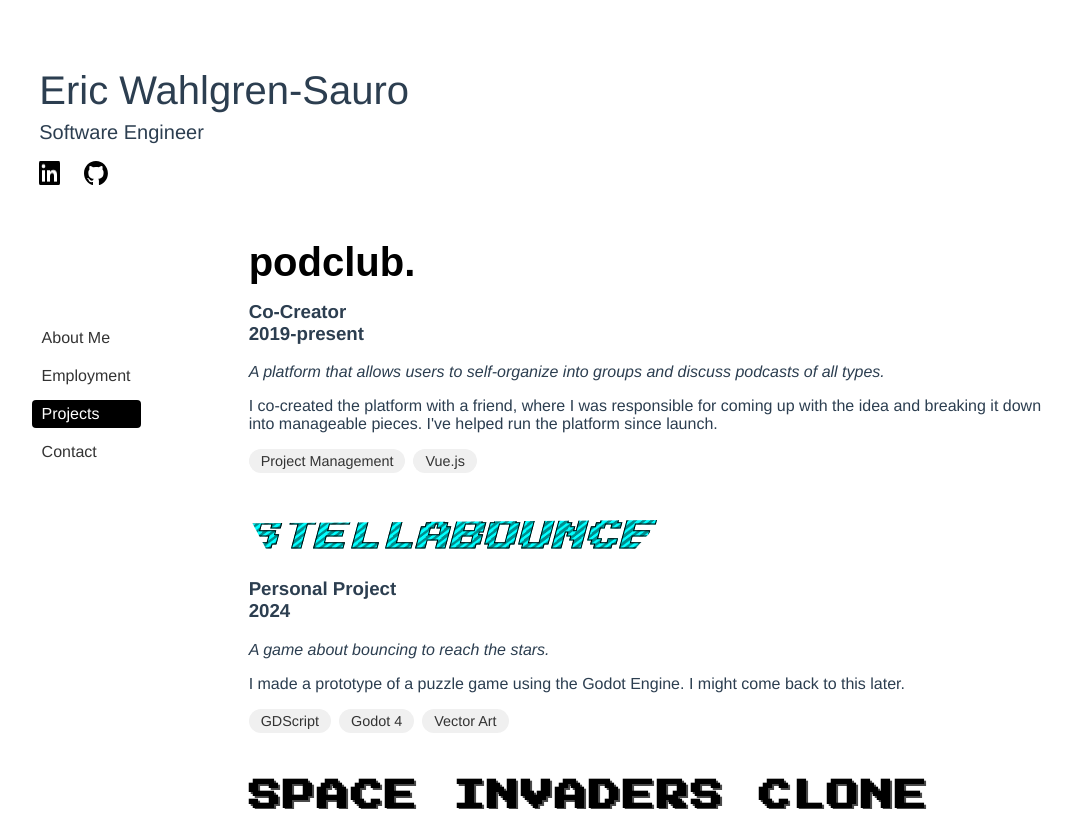
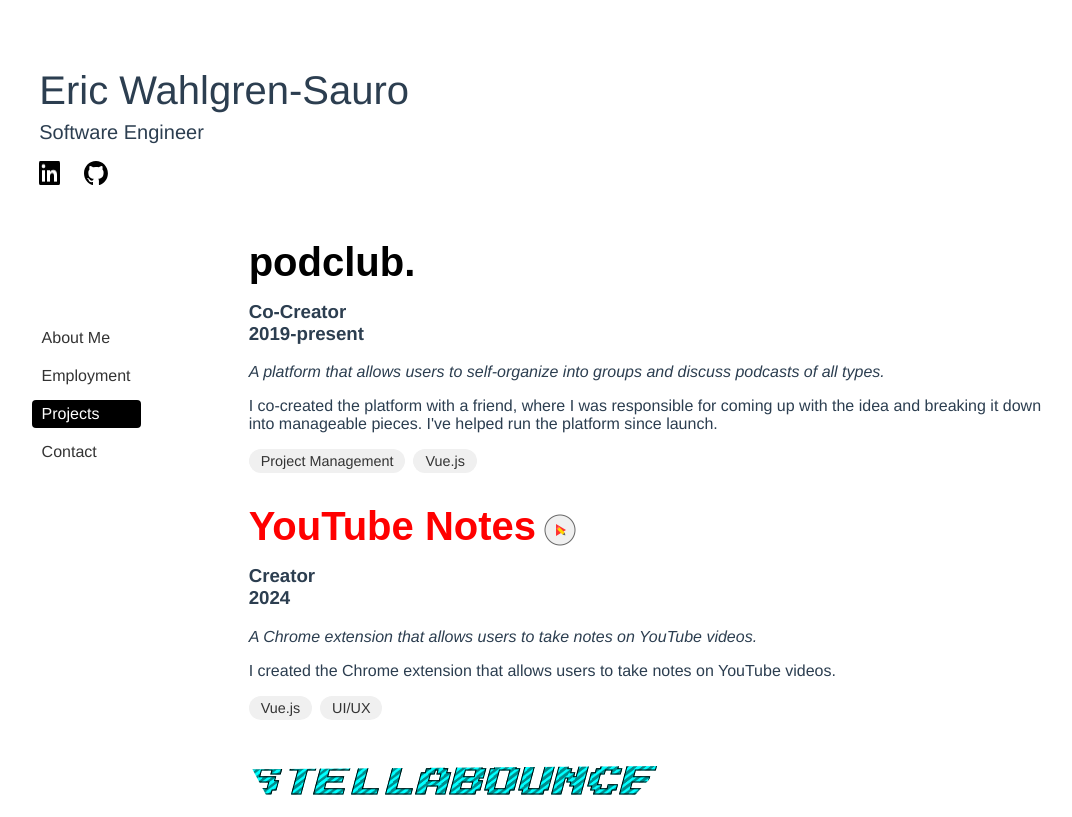
Before and after one commit to cews7/cews7.github.io, a Vue app in the folder cews-personal/: page /projects in a window 1280 px wide. Shown: the whole page, without its empty margins (14-1086 px from the left). Built offline with nearby package versions, Linux system fonts and the light colour scheme.

Commit message:
add youtube notes project

```diff
--- /dev/null
+++ b/cews-personal/src/components/projects/YouTubeNotes.vue
@@ -0,0 +1,77 @@
+<template>
+    <div class="youtube-notes">
+      <h2 @mouseover="unfoldTiles" @mouseleave="foldTiles" class="youtube-notes-header">
+        <a href="https://chromewebstore.google.com/detail/youtube-notes/bkpibpnngpjoecfcjjniipjlcihkknkn" target="_blank">YouTube Notes</a>
+        <img src="/public/assets/youtube-notes.png" alt="YouTube Notes Chrome Extension" class="youtube-notes-logo" />
+      </h2>
+      <h3>Creator <br> 2024</h3>
+      <p><i>A Chrome extension that allows users to take notes on YouTube videos.</i></p>
+      <p>
+        I created the Chrome extension that allows users to take notes on YouTube videos.
+      </p>
+      <div class="skills">
+        <span class="pill">Vue.js</span>
+        <span class="pill">UI/UX</span>
+      </div>
+    </div>
+  </template>
+
+  <script>
+  export default {
+    name: 'YouTubeNotes',
+    methods: {
+      unfoldTiles() {
+        document.documentElement.style.setProperty('--tile-1-color', 'rgba(255, 0, 0, 0.5)'); // YouTube Red
+        document.documentElement.style.setProperty('--tile-2-color', 'rgba(33, 33, 33, 0.5)'); // YouTube Dark Gray
+        document.documentElement.style.setProperty('--tile-3-color', 'rgba(255, 255, 255, 0.5)'); // YouTube White
+        document.querySelectorAll('.tile').forEach(tile => {
+          tile.style.transform = 'scaleX(1)';
+          tile.style.width = '20px';  // Adjust this value as needed
+          tile.style.left = tile.classList.contains('tile-2') ? 'auto' : '0';
+          tile.style.right = tile.classList.contains('tile-2') ? '0' : 'auto';
+        });
+      },
+      foldTiles() {
+        document.querySelectorAll('.tile').forEach(tile => tile.style.transform = 'scaleX(0)');
+      }
+    }
+  }
+  </script>
+
+  <style scoped>
+  .youtube-notes-header {
+    font-family: Arial, Helvetica, sans-serif;
+    font-weight: bold;
+    font-size: 2.5rem;
+    margin-bottom: 0;
+    line-height: 1;
+  }
+
+  .youtube-notes-header a {
+    text-decoration: none;
+    color: #ff0000;
+  }
+
+  .skills {
+    display: flex;
+    flex-wrap: wrap;
+    gap: 8px;
+    margin-top: 12px;
+  }
+
+  .pill {
+    background-color: #f0f0f0;
+    color: #333;
+    padding: 4px 12px;
+    border-radius: 16px;
+    font-size: 0.9rem;
+    font-weight: 500;
+  }
+
+  .youtube-notes-logo {
+    width: 32px;
+    height: 32px;
+    vertical-align: middle;
+    margin-left: 8px;
+  }
+  </style>
--- a/cews-personal/src/views/Projects.vue
+++ b/cews-personal/src/views/Projects.vue
@@ -1,6 +1,7 @@
 <template>
   <div class="projects">
     <Podclub />
+    <YouTubeNotes />
     <Stellabounce />
     <SpaceInvaders />
   </div>
@@ -10,12 +11,14 @@
 import Podclub from '../components/projects/Podclub.vue'
 import SpaceInvaders from '../components/projects/SpaceInvaders.vue'
 import Stellabounce from '../components/projects/Stellabounce.vue'
+import YouTubeNotes from '../components/projects/YouTubeNotes.vue'
 export default {
   name: 'Projects',
   components: {
     Podclub,
     SpaceInvaders,
     Stellabounce,
+    YouTubeNotes
   }
 }
 </script>
```
Also changed, not shown: cews-personal/public/assets/youtube-notes.png (added).
